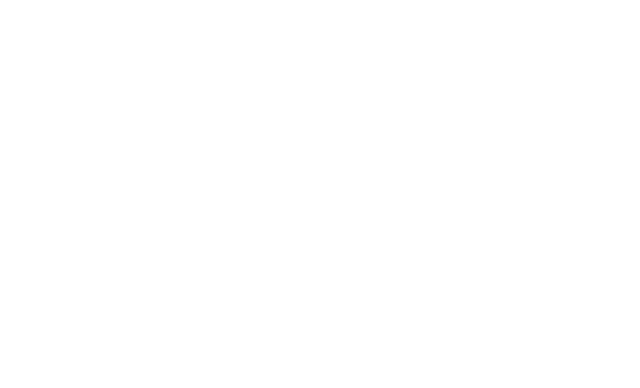
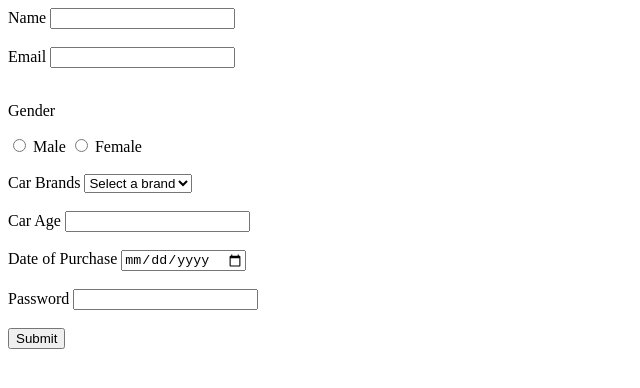
Before and after one commit to acciojob/car-insurance-form-Dinesh7256, a website: page main.html in a window 1280 px wide. Shown: the whole page, without its empty margins (0-640 px from the left). Drawn offline with Linux system fonts and the light colour scheme.

Commit message:
created a submission

```diff
--- a/main.html
+++ b/main.html
@@ -1,16 +1,59 @@
+
 <!DOCTYPE html>
+<html>
+<head>
+    <title>Car Insurance Registration Form</title>
+    <link rel="stylesheet" href="styles.css">
+</head>
+<body>
+    <form method="post">
+        <label for="name">Name</label>
+        <input type="text" id="name" required>
 
-<html>
+        <br><br>
 
-<head>
-	<link rel="stylesheet" href="styles.css">
-</head>
+        <label for="email">Email</label>
+        <input type="email" id="email" required>
 
-<body>
-	<!-- the entire body must be written by student -->
-    <script type="text/javascript" src="./script.js">
-</script>
+        <br><br>
 
+        <p>Gender</p>
+        <input type="radio" id="male" name="gender" value="male" required>
+        <label for="male">Male</label>
+
+        <input type="radio" id="female" name="gender" value="female" required>
+        <label for="female">Female</label>
+
+        <br><br>
+
+        <label for="cars">Car Brands</label>
+        <select id="cars">
+            <option value="">Select a brand</option>
+            <option value="BMW">BMW</option>
+            <option value="Audi">Audi</option>
+            <option value="Mercedez">Mercedez</option>
+        </select>
+
+        <br><br>
+
+        <label for="carage">Car Age</label>
+        <input type="number" id="carage" required>
+
+        <br><br>
+
+        <label for="dop">Date of Purchase</label>
+        <input type="date" id="dop" required>
+
+        <br><br>
+
+        <label for="password">Password</label>
+        <input type="password" id="password" required>
+
+        <br><br>
+
+        <button type="submit">Submit</button>
+    </form>
+
+    <script type="text/javascript" src="./script.js"></script>
 </body>
-
 </html>
```
